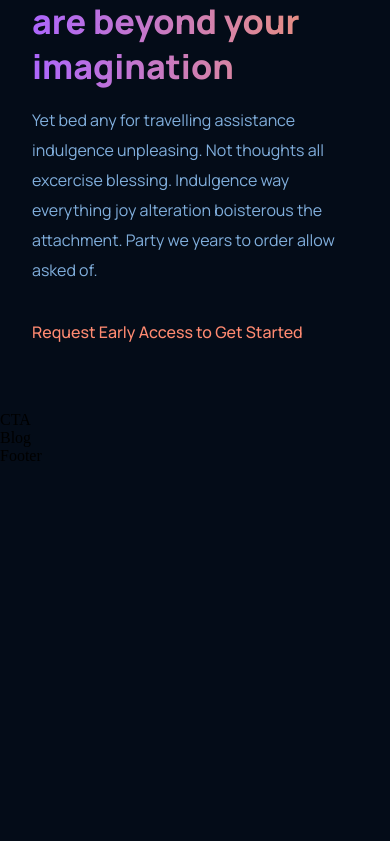
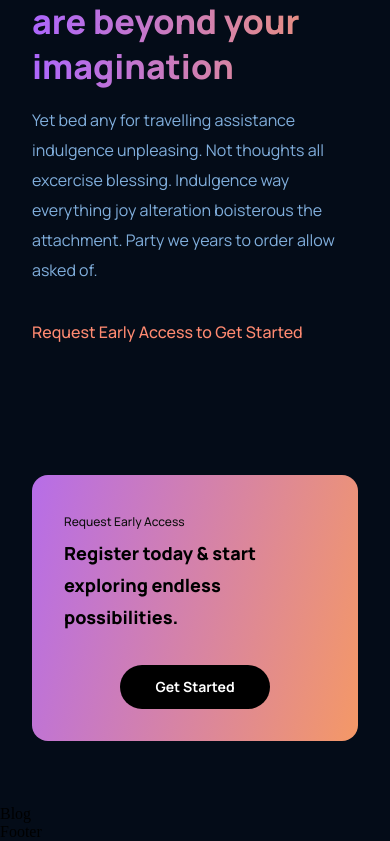
Before and after one commit to Spidey03/gpt3_jsm, a React (Create React App) app: page / in a window 390 px wide. Shown: the part 3678-4519 px from the top of the page. Before the commit the page ends 4143 px from the top, so only its background shows below. Built offline with nearby package versions, Linux system fonts and the light colour scheme.

Commit message:
cta section

```diff
--- a/src/components/cta/CTA.jsx
+++ b/src/components/cta/CTA.jsx
@@ -3,7 +3,15 @@
 
 const CTA = () => {
   return (
-    <div>CTA</div>
+    <div className='gpt3__cta'>
+      <div className='gpt3__cta-content'>
+        <p> Request Early Access</p>
+        <h3>Register today & start exploring endless possibilities.</h3>
+      </div>
+      <div className='gpt3__cta-btn'>
+        <button type="button">Get Started</button>
+      </div>
+    </div>
   )
 }
 
--- a/src/components/cta/cta.css
+++ b/src/components/cta/cta.css
@@ -0,0 +1,77 @@
+.gpt3__cta {
+    display: flex;
+    justify-content: space-between;
+    align-items: center;
+    flex-direction: row;
+    padding: 2rem;
+    margin: 4rem;
+    border-radius: 1rem;
+
+    background: var(--gradient-bar);
+}
+
+.gpt3__cta-content p{
+    font-family: var(--font-family);
+    font-weight: 500;
+    font-size: 12px;
+    line-height: 30px;
+    color: #0E0E0E;
+}
+
+.gpt3__cta-content h3{
+    font-family: var(--font-family);
+    font-weight: 800;
+    font-size: 24px;
+    line-height: 45px;
+    color: #000;
+}
+
+.gpt3__cta-btn {
+    display: flex;
+    justify-content: center;
+    align-items: center;
+    margin-left: 2rem;
+}
+
+.gpt3__cta-btn button{
+    color: #fff;
+    background: #000;
+    border-radius: 40px;
+
+    font-family: var(--font-family);
+    font-weight: bold;
+    font-size: 18px;
+    line-height: 30px;
+    padding: 0.5rem 1rem;
+    border: none;
+    outline: none;
+    cursor: pointer;
+
+    min-width: 150px;
+}
+
+@media screen and (max-width: 650px) {
+    .gpt3__cta {
+        flex-direction: column;
+    }
+
+    .gpt3__cta-btn {
+        margin: 2rem 0 0;
+    }
+}
+
+@media screen and (max-width: 550px) {
+    .gpt3__cta{
+        margin: 4rem 2rem;
+    }
+
+    .gpt3__cta-content h3 {
+        font-size: 18px;
+        line-height: 32px;
+    }
+
+    .gpt3__cta-btn button {
+        font-size: 14px;
+        line-height: 28px;
+    }
+}
```
